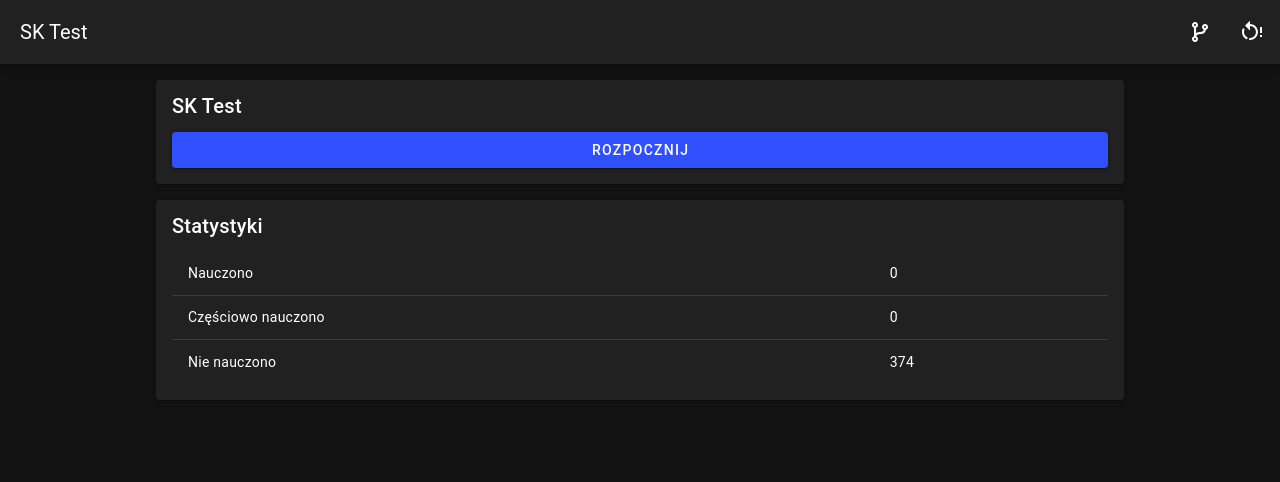
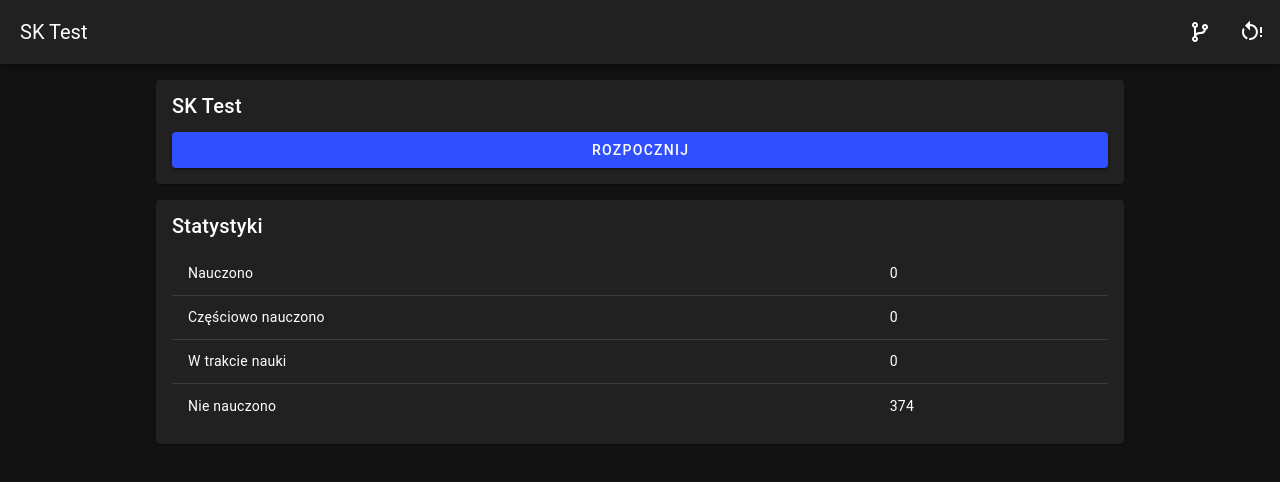
Before and after one commit to jakubmeysner/pwr-cn-lec-test, a Vue app: page / in a window 1280 px wide. Shown: the top 482 px of the page. Built offline with nearby package versions, Linux system fonts and the light colour scheme.

Commit message:
Add learning count stat

```diff
--- a/src/components/Stats.vue
+++ b/src/components/Stats.vue
@@ -13,8 +13,12 @@ const partiallyLearnedCount = computed(
     () => Object.values(store.questionProgress).filter(n => n == 1).length,
 )
 
+const learningCount = computed(
+    () => Object.keys(store.questionProgress).length - learnedCount.value - partiallyLearnedCount.value
+)
+
 const notLearnedCount = computed(
-    () => questions.length - learnedCount.value - partiallyLearnedCount.value,
+    () => questions.length - Object.keys(store.questionProgress).length,
 )
 </script>
 
@@ -34,6 +38,11 @@ const notLearnedCount = computed(
                     </tr>
 
                     <tr>
+                        <td>W trakcie nauki</td>
+                        <td>{{ learningCount }}</td>
+                    </tr>
+
+                    <tr>
                         <td>Nie nauczono</td>
                         <td>{{ notLearnedCount }}</td>
                     </tr>
```
